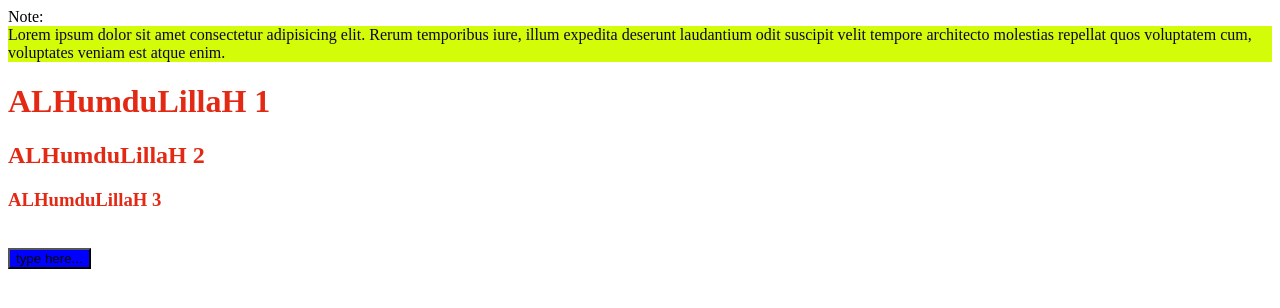
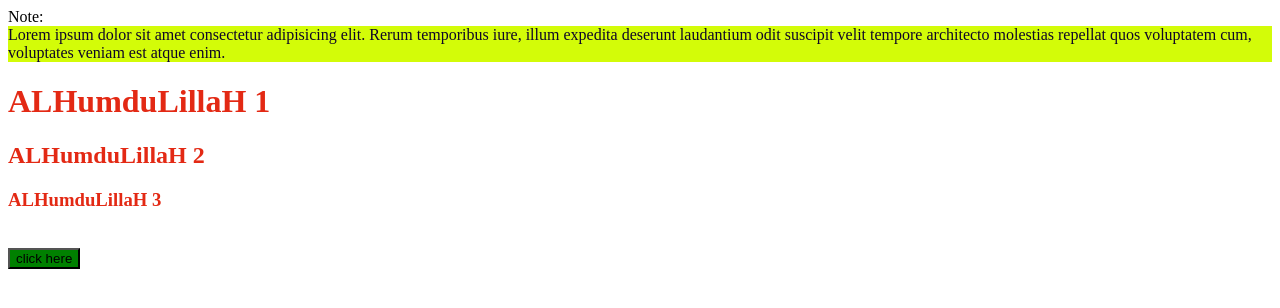
Before and after one commit to Mujahid-Ahmed2025/CSS-Practice, a plain HTML site: page index.html in a window 1280 px wide. Drawn offline with Linux system fonts and the light colour scheme.

Commit message:
update button

```diff
--- a/index.html
+++ b/index.html
@@ -5,11 +5,11 @@
     <meta name="viewport" content="width=device-width, initial-scale=1.0">
     <title>Document</title>
     <link rel="stylesheet" href="style.css">
-    <style>
+    <!-- <style>
         button{
             background-color: blue;
         }
-    </style>
+    </style> -->
 </head>
 <body>
     <div class="two">Note:</div>
@@ -20,6 +20,7 @@
     <h2 class="one">ALHumduLillaH 2</h2>
     <h3 class="one">ALHumduLillaH 3</h3>
     <br>
-    <button type="submit">type here...</button>
+    <button type="click Here Mujahid...">click here</button>
+     <!-- <button style="background: pink">type here...</button> -->
 </body>
 </html>
```
